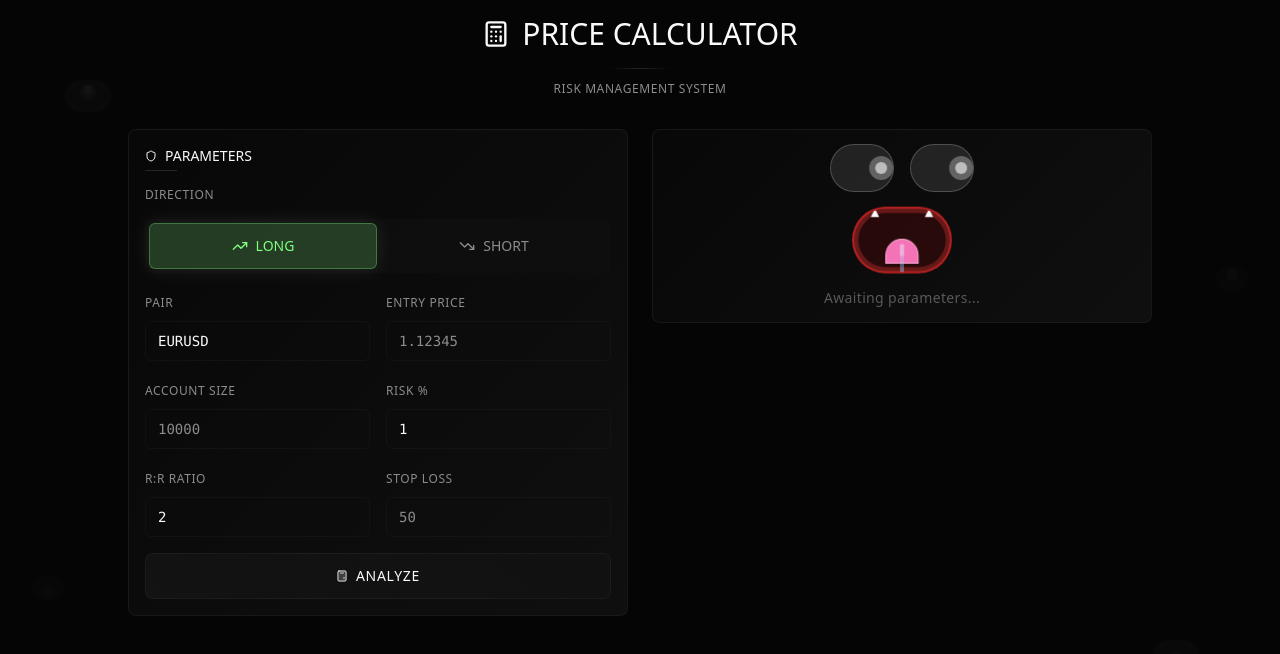
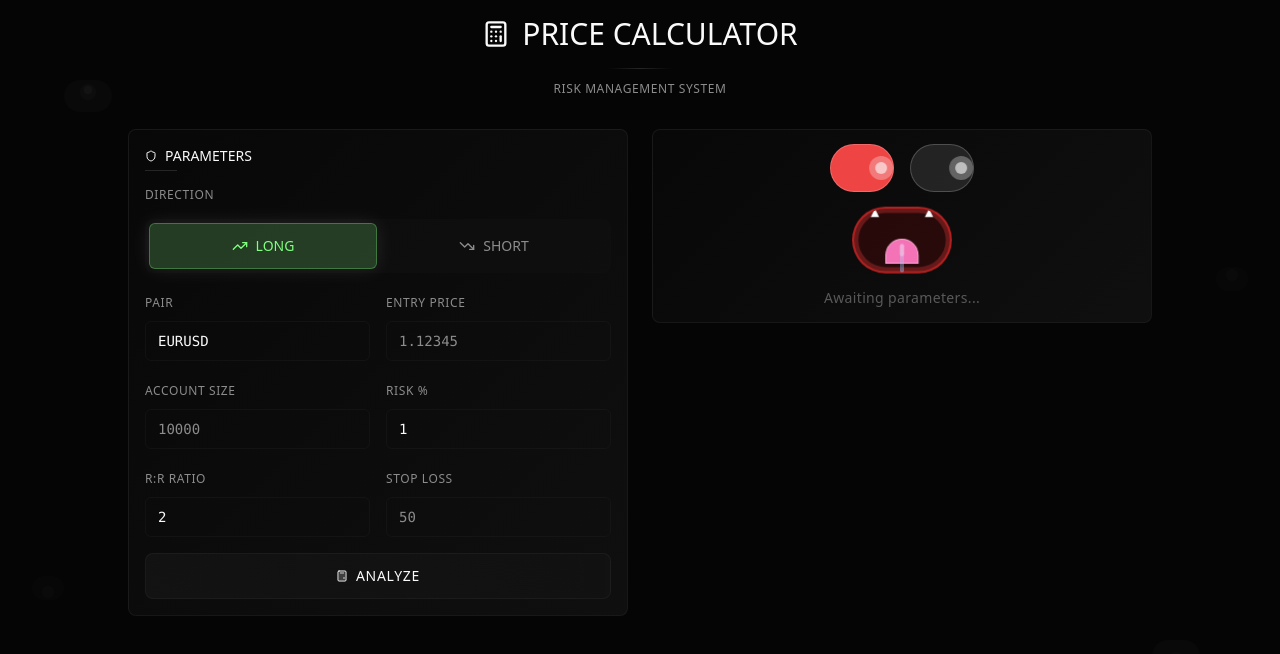
Before and after one commit to adamoas123/chart-trade-assistant, a React (Vite) app: page / in a window 1280 px wide. Shown: the top 654 px of the page. Built offline with nearby package versions, Linux system fonts and the light colour scheme.

Commit message:
Change background color to red
Modify the background color.

```diff
--- a/src/components/PriceCalculator.tsx
+++ b/src/components/PriceCalculator.tsx
@@ -676,7 +676,7 @@ const PriceCalculator = () => {
                       {/* Animated Eyes Looking Left and Right */}
                       <div className="flex items-center justify-center gap-4 mb-4">
                         {/* Left Eye */}
-                        <div className="relative w-16 h-12 bg-foreground/10 rounded-full border border-foreground/20">
+                        <div className="relative w-16 h-12 bg-red-500 rounded-full border border-foreground/20">
                           <div className="absolute top-1/2 left-1/2 transform -translate-x-1/2 -translate-y-1/2 w-6 h-6 bg-foreground/30 rounded-full transition-transform duration-1000 animate-[slide-left-right_2s_ease-in-out_infinite]">
                             <div className="absolute top-1/2 left-1/2 transform -translate-x-1/2 -translate-y-1/2 w-3 h-3 bg-foreground/60 rounded-full"></div>
                           </div>
```
